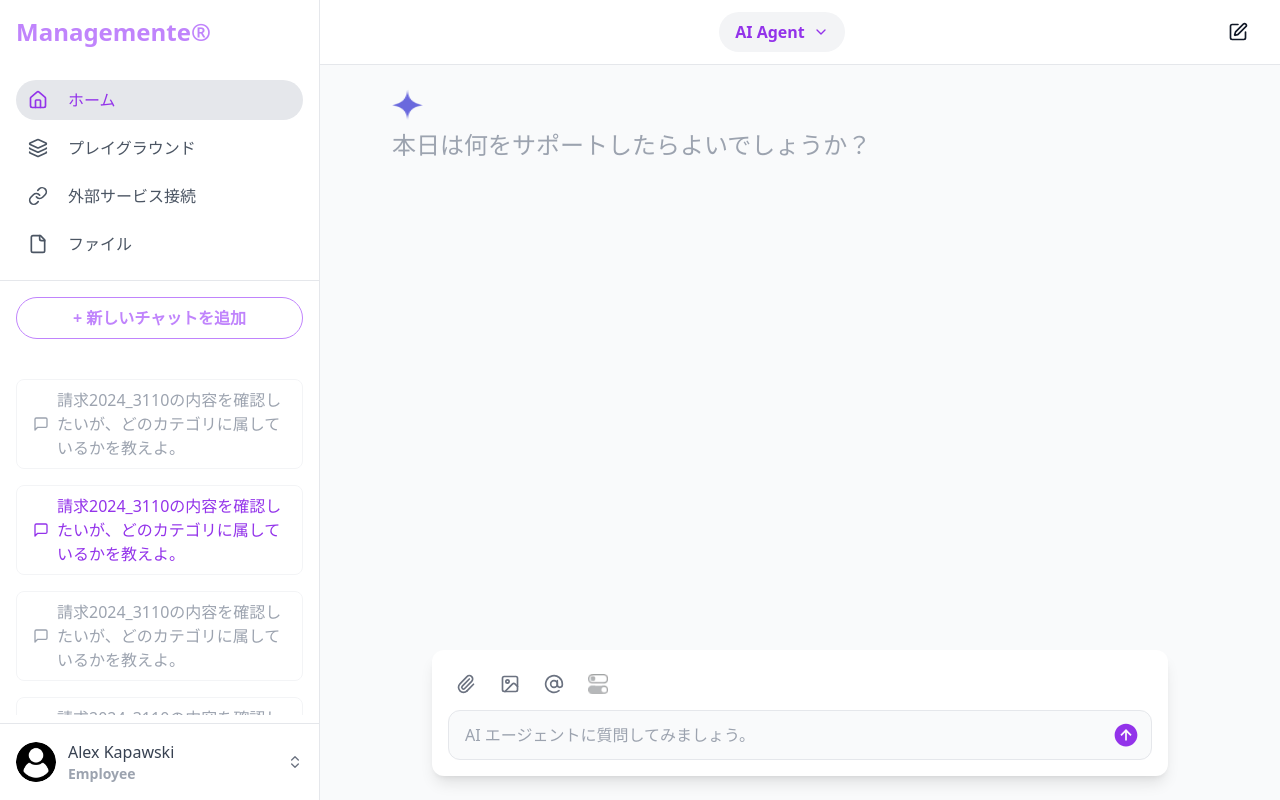
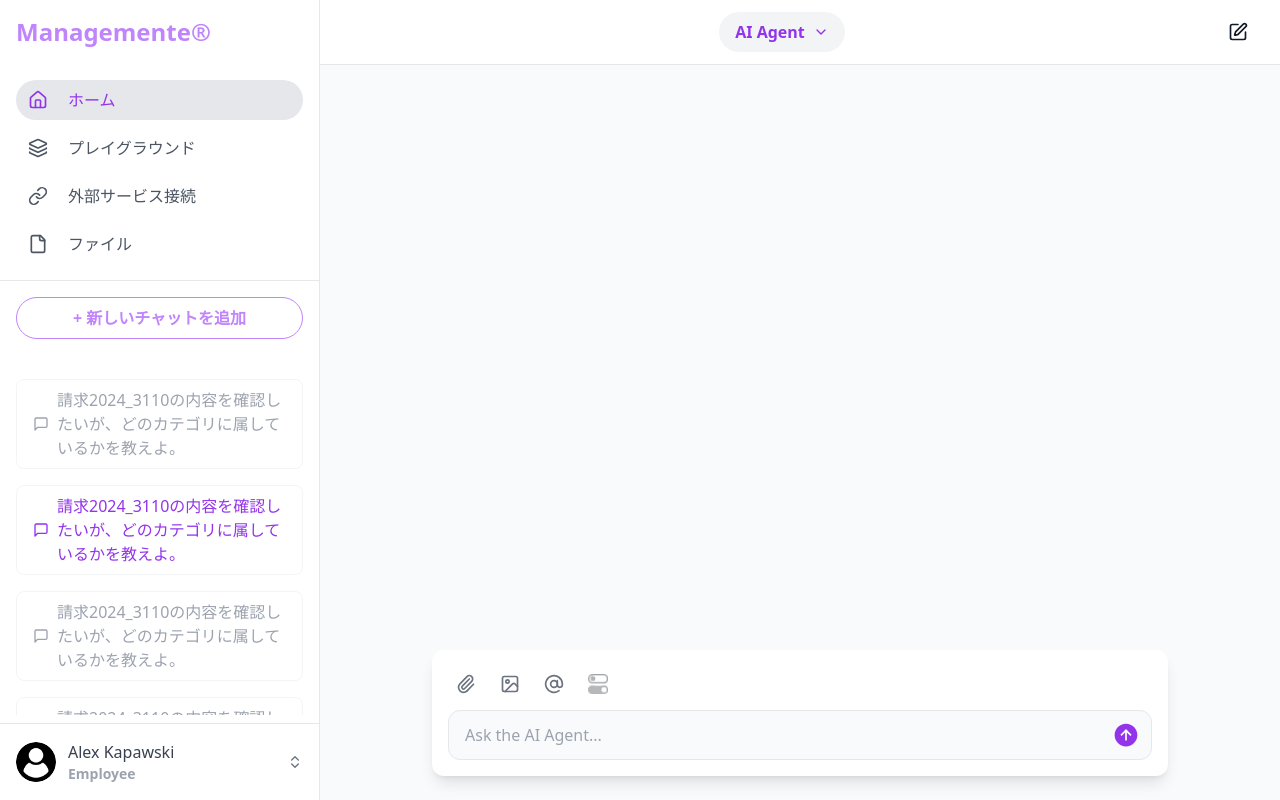
Before and after one commit to yashk9293/weSee, a React (Vite) app: page /home in a window 1280 px wide. Built offline with nearby package versions, Linux system fonts and the light colour scheme.

Commit message:
home has been fixed

```diff
--- a/src/App.jsx
+++ b/src/App.jsx
@@ -7,6 +7,7 @@ import HomePage from './components/HomePage'
 
 import user from './assets/sidebar/user.png'
 import HandleStream from './components/HandleStream'
+import Homev2Page from './components/Homev2Page'
 
 function App() {
   const [currentUser] = useState({
@@ -17,16 +18,17 @@ function App() {
 
   return (
     <Router>
-    <div className="flex h-screen bg-white text-gray-900">
-      <Sidebar user={currentUser} />
+      <div className="flex h-screen bg-white text-gray-900">
+        <Sidebar user={currentUser} />
         <Routes>
           <Route path="/" element={<MainContent />} />
           <Route path="/chat" element={<HandleStream />} />
-          <Route path="/home" element={<HomePage/>} />
-          <Route path="/integrations" element={<IntegrationsPage/>} />
+          <Route path="/home" element={<Homev2Page />} />
+          <Route path="/home2" element={<HomePage />} />
+          <Route path="/integrations" element={<IntegrationsPage />} />
         </Routes>
-    </div>
-  </Router>
+      </div>
+    </Router>
   )
 }
 
--- /dev/null
+++ b/src/components/Homev2Page.jsx
@@ -0,0 +1,186 @@
+import React, { useState, useEffect, useRef } from "react";
+import { ChevronDown, Edit, Paperclip, Image, AtSign } from "lucide-react";
+import { IoArrowUpCircleSharp } from "react-icons/io5";
+import logo from "../assets/logo.png";
+import searchImg from "../assets/search_img.png";
+
+export default function HomePage() {
+  const [message, setMessage] = useState("");
+  const [conversation, setConversation] = useState([]);
+  const [error, setError] = useState(null);
+  const [loading, setLoading] = useState(false);
+  const [streamingResponse, setStreamingResponse] = useState(""); // Temporary AI response
+  const eventSourceRef = useRef(null);
+  const chatContainerRef = useRef(null);
+
+  const handleSubmit = () => {
+    if (!message.trim()) {
+      setError("Message cannot be empty.");
+      return;
+    }
+
+    setError(null);
+    setLoading(true);
+
+    // Add the user's message to the conversation
+    const userMessage = { text: message, isAi: false };
+    setConversation((prev) => [...prev, userMessage]);
+
+    // Clear the input field
+    setMessage("");
+
+    try {
+      const newEventSource = new EventSource(
+        `/scrape?message=${encodeURIComponent(message)}`
+      );
+      eventSourceRef.current = newEventSource;
+
+      newEventSource.onopen = () => console.log("SSE connection opened");
+
+      newEventSource.onmessage = (event) => {
+        const chunk = event.data.trim();
+        setStreamingResponse(chunk); // Keep only the most recent chunk
+      };
+
+      newEventSource.onerror = () => {
+        setError("Failed to connect to the server or stream ended.");
+        closeConnection();
+        setLoading(false);
+      };
+
+      newEventSource.onclose = () => {
+        // Replace the temporary AI response with the final message
+        if (streamingResponse.trim()) {
+          const aiMessage = { text: streamingResponse, isAi: true };
+          setConversation((prev) => [...prev.filter((msg) => !msg.isAi), aiMessage]);
+        }
+        setStreamingResponse(""); // Clear temporary response
+        closeConnection();
+        setLoading(false);
+      };
+    } catch (err) {
+      console.error("Request failed:", err);
+      setError("Failed to connect to the server.");
+      closeConnection();
+      setLoading(false);
+    }
+  };
+
+  const closeConnection = () => {
+    if (eventSourceRef.current) {
+      eventSourceRef.current.close();
+      eventSourceRef.current = null;
+    }
+  };
+
+  useEffect(() => {
+    if (chatContainerRef.current) {
+      chatContainerRef.current.scrollTop = chatContainerRef.current.scrollHeight;
+    }
+  }, [conversation, streamingResponse]);
+
+  return (
+    <div className="flex-1 overflow-hidden flex flex-col h-screen bg-gray-50">
+      <header className="bg-white border-b sticky top-0 z-10">
+        <div className="flex justify-between items-center px-6 py-3">
+          <div className="flex-1 flex justify-center">
+            <button className="flex items-center space-x-2 px-4 py-2 bg-gray-100 rounded-full hover:bg-gray-200 transition-colors">
+              <span className="text-purple-600 font-semibold">AI Agent</span>
+              <ChevronDown className="h-4 w-4 text-purple-600" />
+            </button>
+          </div>
+          <div>
+            <button className="p-2 hover:bg-gray-100 rounded-lg transition-colors">
+              <Edit className="h-5 w-5" />
+            </button>
+          </div>
+        </div>
+      </header>
+
+      <main className="flex-1 overflow-hidden flex flex-col p-6">
+        <div
+          ref={chatContainerRef}
+          className="flex-1 overflow-y-auto max-w-3xl mx-auto w-full px-4"
+        >
+          {conversation.map((msg, index) => (
+            <div
+              key={index}
+              className={`flex ${
+                msg.isAi ? "justify-start" : "justify-end"
+              } mb-6`}
+            >
+              {msg.isAi && (
+                <div className="w-8 h-8 rounded-full bg-purple-600 flex items-center justify-center text-white mr-3">
+                  AI
+                </div>
+              )}
+              <div
+                className={`max-w-[80%] rounded-2xl p-4 ${
+                  msg.isAi
+                    ? "bg-white border border-gray-200 shadow-sm"
+                    : "bg-purple-100 text-white"
+                }`}
+                dangerouslySetInnerHTML={{ __html: msg.text }}
+              />
+              {!msg.isAi && (
+                <div className="w-8 h-8 rounded-full bg-purple-700 flex items-center justify-center text-white ml-3">
+                  U
+                </div>
+              )}
+            </div>
+          ))}
+          {streamingResponse && (
+            <div className="flex justify-start mb-6">
+              <div className="w-8 h-8 rounded-full bg-purple-600 flex items-center justify-center text-white mr-3">
+                AI
+              </div>
+              <div
+                className="max-w-[80%] rounded-2xl p-4 bg-white border border-gray-200 shadow-sm"
+                dangerouslySetInnerHTML={{ __html: streamingResponse }}
+              />
+            </div>
+          )}
+        </div>
+
+        <div className="max-w-3xl mx-auto w-full px-4">
+          <div className="bg-white rounded-xl p-4 shadow-lg">
+            <div className="flex items-center space-x-2 mb-2">
+              <button className="p-2 hover:bg-gray-100 rounded-lg transition-colors">
+                <Paperclip className="h-5 w-5 text-gray-500" />
+              </button>
+              <button className="p-2 hover:bg-gray-100 rounded-lg transition-colors">
+                <Image className="h-5 w-5 text-gray-500" />
+              </button>
+              <button className="p-2 hover:bg-gray-100 rounded-lg transition-colors">
+                <AtSign className="h-5 w-5 text-gray-500" />
+              </button>
+              <button className="p-2 hover:bg-gray-200 rounded">
+                <img
+                  src={searchImg}
+                  alt="Search"
+                  className="w-5 h-5"
+                />
+              </button>
+            </div>
+            <div className="relative">
+              <input
+                type="text"
+                value={message}
+                onChange={(e) => setMessage(e.target.value)}
+                onKeyDown={(e) => e.key === "Enter" && handleSubmit()}
+                placeholder="Ask the AI Agent..."
+                className="w-full px-4 py-3 rounded-xl bg-gray-50 focus:bg-white border border-gray-200 focus:border-purple-500 outline-none transition-colors"
+              />
+              <button
+                onClick={handleSubmit}
+                className="absolute right-3 top-1/2 -translate-y-1/2 text-purple-600 hover:text-purple-700 transition-colors"
+              >
+                <IoArrowUpCircleSharp className="w-7 h-7" />
+              </button>
+            </div>
+          </div>
+        </div>
+      </main>
+    </div>
+  );
+}
```
